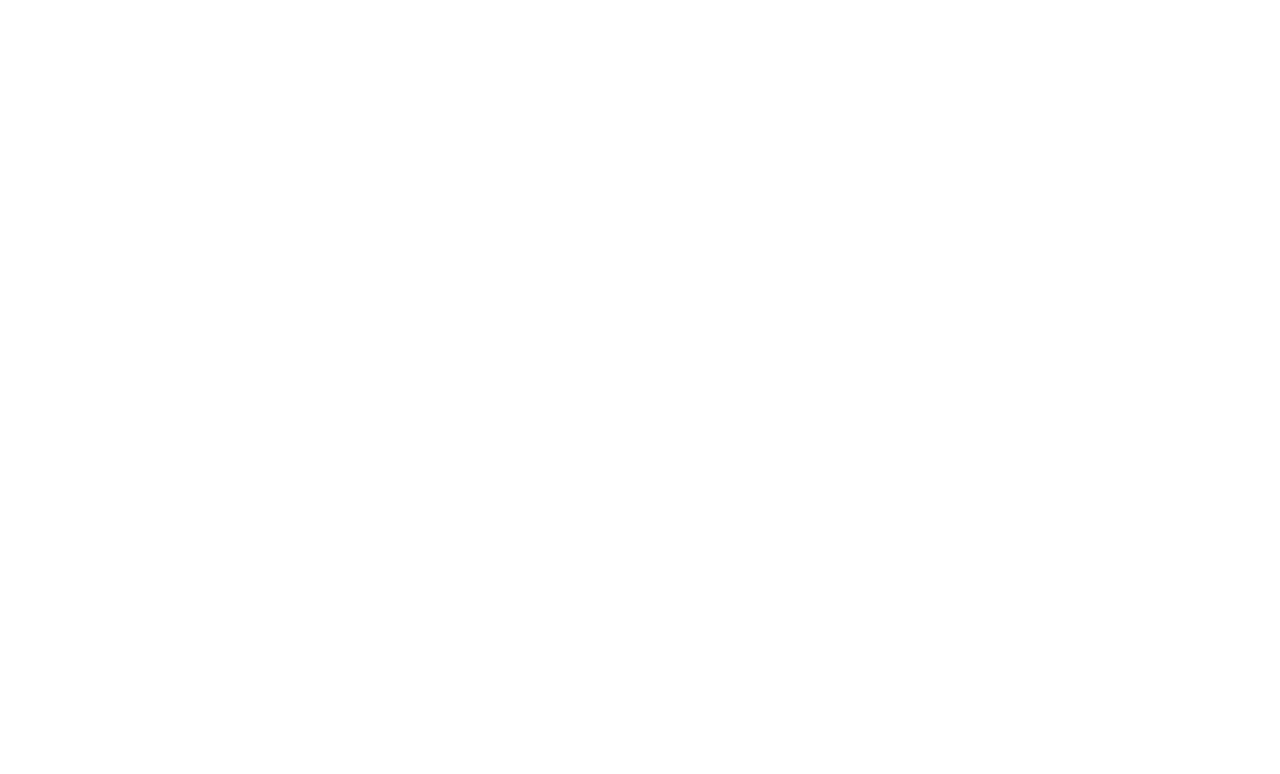
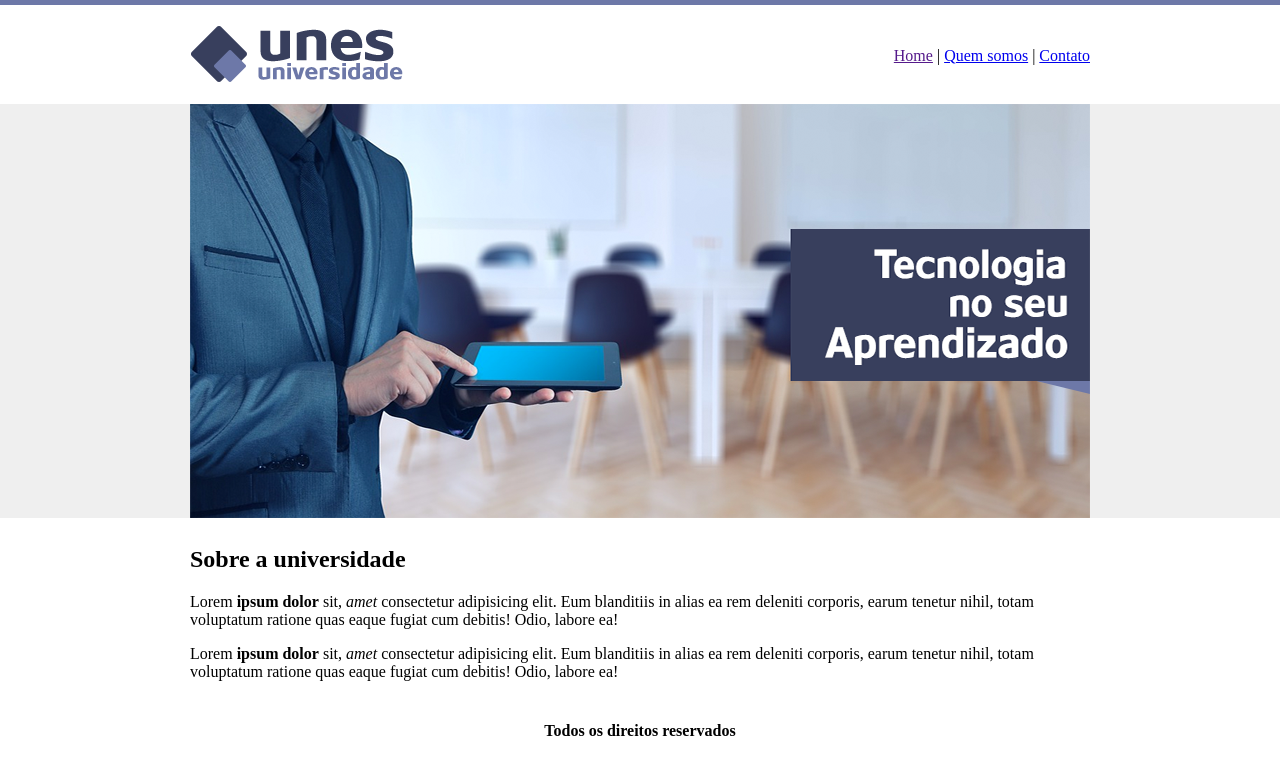
Before and after one commit to laurarra588/projeto1, a plain HTML site: page index.html in a window 1280 px wide. Drawn offline with Linux system fonts and the light colour scheme.

Commit message:
Página inicial

```diff
--- a/index.html
+++ b/index.html
@@ -5,7 +5,52 @@
         <meta charset="utf-8">
     </head>
 
-    <body>
+    <body background="imagens/fundo.png">
+        <table border="0" width="900" align="center">
 
+            <tr>
+                <td height="89"><img src="imagens/logo.png"> </td>
+
+                <td align="right">
+                    <a href="">Home</a>  |
+                    <a href="quem-somos.html">Quem somos</a> |
+                    <a href="contato.html">Contato</a>
+                </td>
+            </tr>
+
+            <tr>
+
+                <td colspan="2">
+                    <img src="imagens/capa.png">
+                </td>
+
+            </tr>
+
+            <tr>
+                <td colspan="2">
+
+                    <h2>Sobre a universidade</h2>
+                    <p>
+                        Lorem <strong>ipsum dolor</strong> sit, <em>amet</em> consectetur adipisicing elit.
+                        Eum blanditiis in alias ea rem deleniti corporis, earum tenetur nihil,
+                        totam voluptatum ratione quas eaque fugiat cum debitis! Odio, labore ea!
+                    </p>
+
+                    <p>
+                        Lorem <strong>ipsum dolor</strong> sit, <em>amet</em> consectetur adipisicing elit.
+                        Eum blanditiis in alias ea rem deleniti corporis, earum tenetur nihil,
+                        totam voluptatum ratione quas eaque fugiat cum debitis! Odio, labore ea!
+                    </p>
+
+                </td>
+            </tr>
+
+            <tr>
+                <td colspan="2" align="center">
+                    <h4>Todos os direitos reservados</h4>
+                </td>
+            </tr>
+
+        </table>
     </body>
 </html>
```
Also changed, not shown: imagens/._capa.png (deleted), imagens/._fundo.png (deleted), imagens/._fundo2.png (deleted), imagens/._logo.png (deleted), imagens/capa.png (added), imagens/fundo.png (added), imagens/fundo2.png (added), imagens/logo.png (added).
